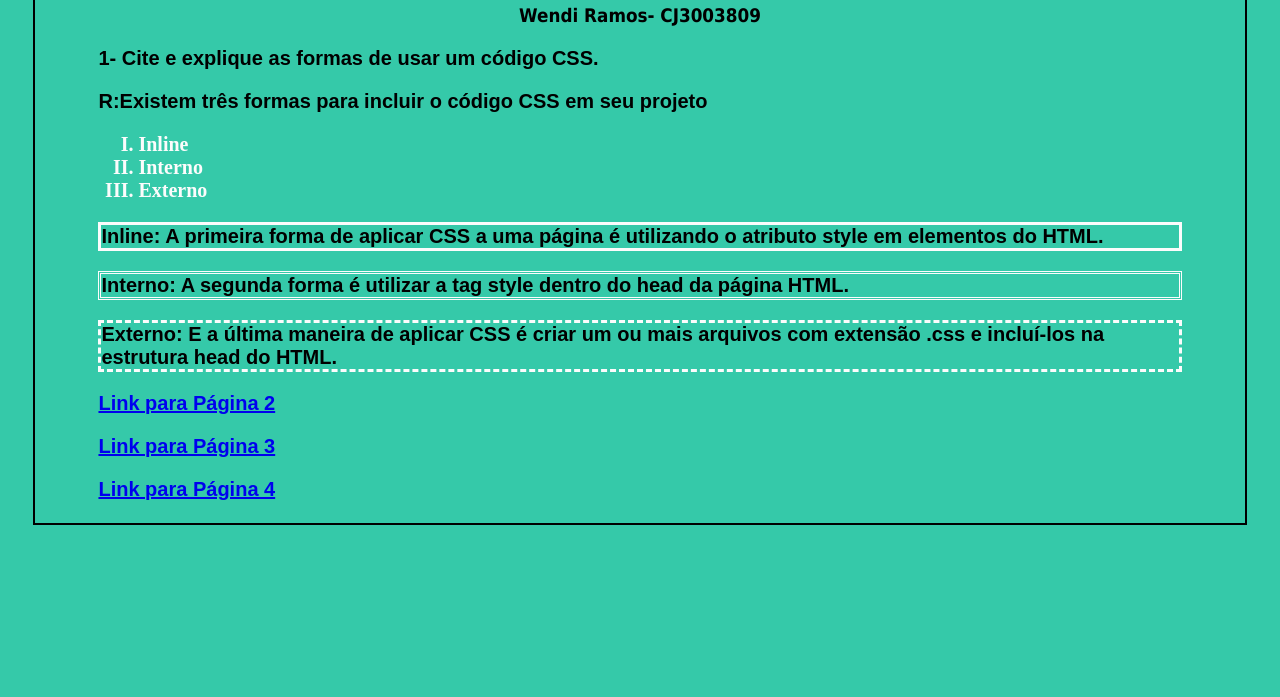
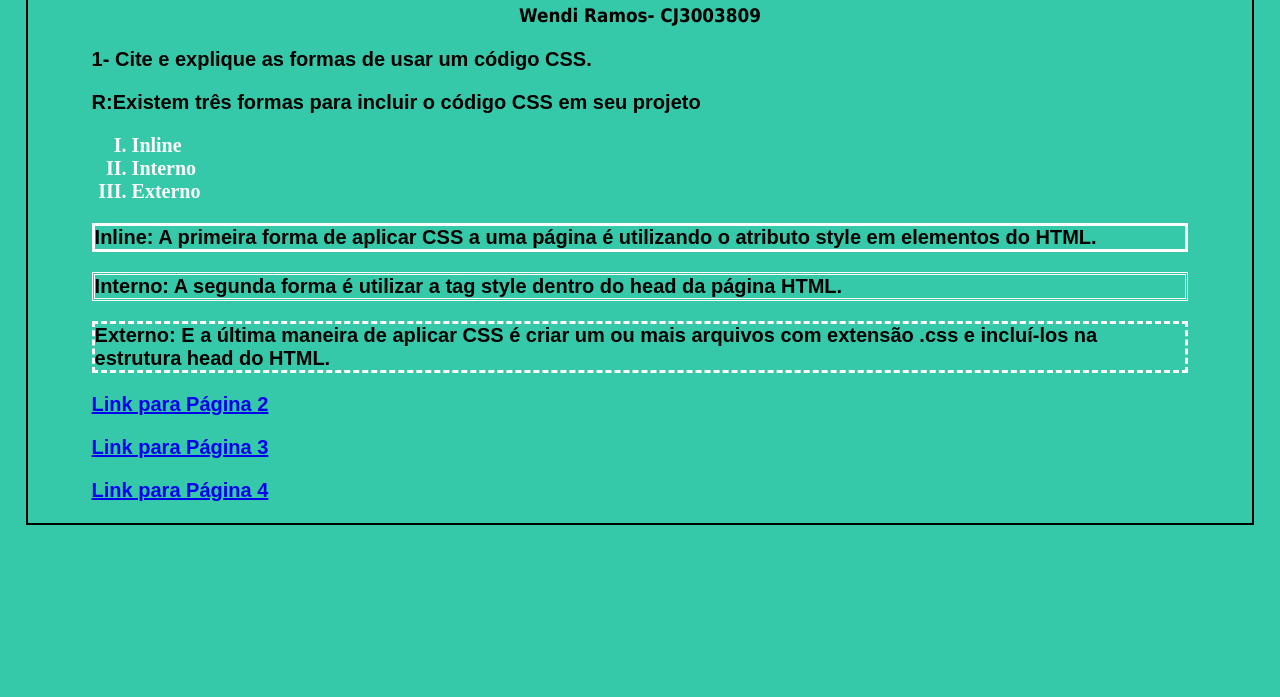
Before and after one commit to WendiRamos/tads-web-1, a plain HTML site: page exercicio-03/Pagina-01-inicial.html in a window 1280 px wide. Shown: the part 103-800 px from the top of the page. Drawn offline with Linux system fonts and the light colour scheme.

Commit message:
mudança body

```diff
--- a/exercicio-03/Pagina-01-inicial.html
+++ b/exercicio-03/Pagina-01-inicial.html
@@ -8,6 +8,12 @@
     <style>
         body {
           background-color: rgb(53, 201, 169);
+          height: 150%;
+          width: auto;
+          margin: 2%;
+          border: 2px solid rgb(0, 0, 0);
+          padding-left: 5%;
+          padding-right: 5%;
         }
 
         h1 {
@@ -45,19 +51,10 @@
             border-style: dashed;
             border-color: rgb(252, 252, 252);
         }
-
-        div {
-          height: 150%;
-          width: auto;
-          margin: 2%;
-          border: 2px solid rgb(0, 0, 0);
-          padding-left: 5%;
-          padding-right: 5%;
-        }
         </style>
 </head>
 <body>
-  <div>
+
     <h1>Exercicio 03</h1>
     <h3>Wendi Ramos- CJ3003809<h4>
     <br\>
@@ -83,6 +80,6 @@
     <p>
       <a href="./Pagina-04.html" alt="Página 4">Link para Página 4</a>
     </p>
-  </div>
+
 </body>
 </html>
```
